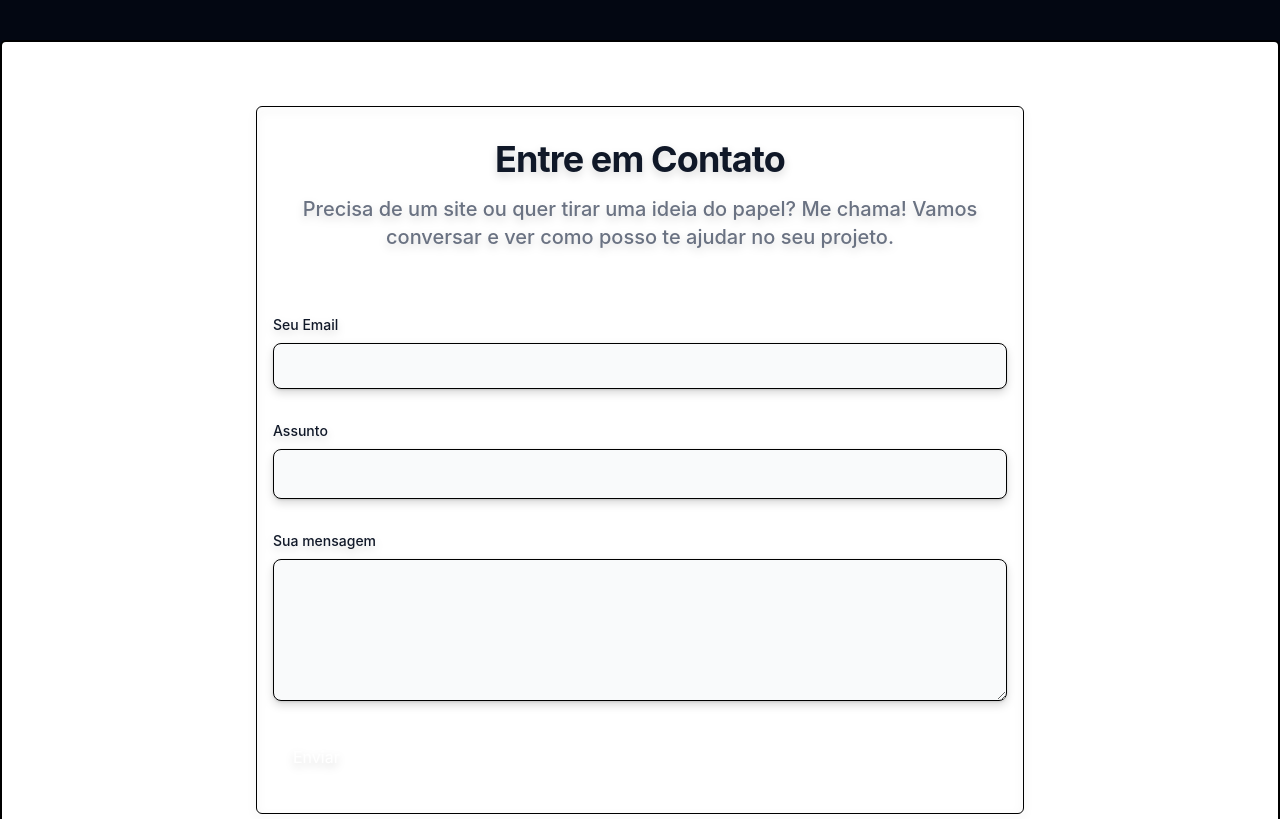
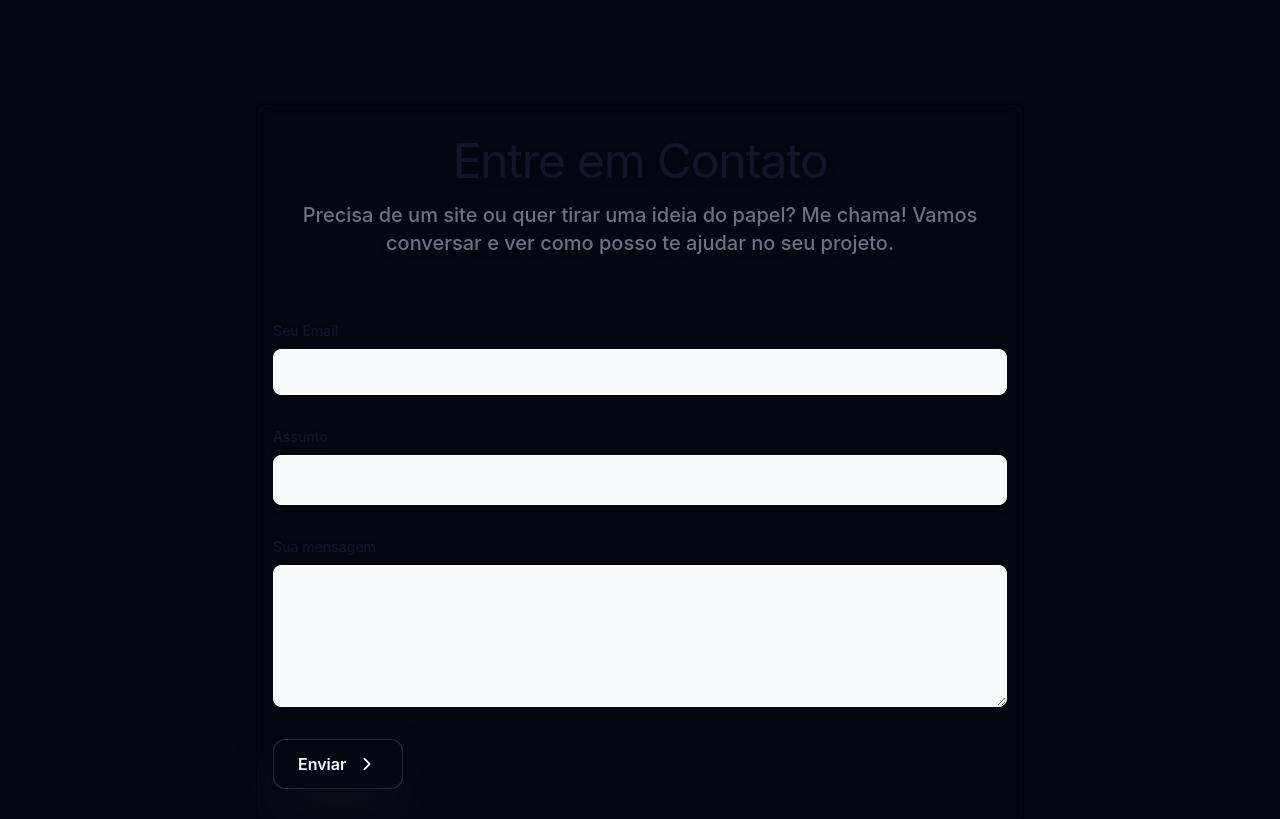
Before and after one commit to ssergiofeitosa/Portfolio, a React (Vite) app: page / in a window 1280 px wide. Shown: the part 1620-2439 px from the top of the page. Built offline with nearby package versions, Linux system fonts and the light colour scheme.

Commit message:
fix:changed styling on form etc

```diff
--- a/package.json
+++ b/package.json
@@ -14,7 +14,7 @@
     "@headlessui/react": "^2.2.0",
     "@tailwindcss/cli": "^4.0.6",
     "@tailwindcss/vite": "^4.0.3",
-    "framer-motion": "^12.4.0",
+    "framer-motion": "^12.4.3",
     "lucide-react": "^0.474.0",
     "phosphor-react": "^1.4.1",
     "react": "^18.3.1",
--- a/src/App.tsx
+++ b/src/App.tsx
@@ -4,17 +4,19 @@ import Hero from "./components/Hero";
 import Skills from "./components/Skills";
 import Contact from "./components/Contact";
 import Footer from "./components/Footer";
-
 function App() {
   return (
     <>
-      <div className=" flex flex-col bg-gray-950 items-center scroll-smooth font-primary ">
+
+
+        <div className=" bg-gray-950 flex flex-col items-center scroll-smooth font-primary ">
           <Header />
           <Hero></Hero>
           <Skills></Skills>
           <Contact></Contact>
           <Footer></Footer>
         </div>
+
     </>
   );
 }
--- /dev/null
+++ b/src/components/Button.tsx
@@ -0,0 +1,43 @@
+
+// type ButtonProps = {
+//   text: string;
+//   onClick?: () => void;
+// };
+// { text, onClick }  props
+// : React.FC<ButtonProps>
+const GradientButton = () => {
+  return (
+
+      <div className="relative group">
+        <button
+        //   onClick={onClick}
+          className="  relative inline-block p-px font-semibold leading-6 text-white bg-gray-800 shadow-2xl cursor-pointer rounded-xl shadow-zinc-900 transition-transform duration-300 ease-in-out hover:scale-105 active:scale-95"
+        >
+          <span className="absolute inset-0 rounded-xl bg-gradient-to-r from-amber-400 via-red-500 to-cyan-600 p-[2px] opacity-0 transition-opacity duration-500 group-hover:opacity-100"></span>
+          <span className="relative z-10 block px-6 py-3 rounded-xl bg-gray-950">
+            <div className="relative z-10 flex items-center space-x-2">
+              <span className="transition-all duration-500 group-hover:translate-x-1">
+                {/* {text} */}Enviar
+              </span>
+              <svg
+                className="w-6 h-6 transition-transform duration-500 group-hover:translate-x-1"
+                aria-hidden="true"
+                fill="currentColor"
+                viewBox="0 0 20 20"
+                xmlns="http://www.w3.org/2000/svg"
+              >
+                <path
+                  clipRule="evenodd"
+                  d="M8.22 5.22a.75.75 0 0 1 1.06 0l4.25 4.25a.75.75 0 0 1 0 1.06l-4.25 4.25a.75.75 0 0 1-1.06-1.06L11.94 10 8.22 6.28a.75.75 0 0 1 0-1.06Z"
+                  fillRule="evenodd"
+                ></path>
+              </svg>
+            </div>
+          </span>
+        </button>
+      </div>
+
+  );
+};
+
+export default GradientButton;
--- a/src/components/Contact.tsx
+++ b/src/components/Contact.tsx
@@ -1,11 +1,13 @@
+import Button from "../components/Button.tsx";
+
 const Contact = () => {
   return (
     <section
       id="contact"
-      className="bg-white dark:bg-gray-950 rounded-md border-2 min-h-[97%] py-16 w-full flex items-center justify-center mt-[60px] "
+      className=" min-h-[97%] py-16 w-full flex items-center justify-center mt-[60px] "
     >
       <div className="w-full max-w-screen-md px-4 py-8 border-1 rounded-md drop-shadow-lg">
-        <h2 className="mb-4 text-4xl tracking-tight font-bold text-center text-gray-900 dark:text-white">
+        <h2 className="mb-4 text-5xl tracking-tight font-normal  text-center text-gray-900 dark:text-white">
           Entre em Contato
         </h2>
         <p className=" mb-8 lg:mb-16 font-medium text-center text-gray-500 dark:text-slate-100 sm:text-xl">
@@ -14,40 +16,45 @@ const Contact = () => {
         </p>
         <form className="space-y-8">
           <div>
-            <label className="block mb-2 text-sm font-medium text-gray-900 dark:text-gray-300">
+            <label className="block mb-2 text-sm font-medium text-gray-900 dark:text-gray-50 ">
               Seu Email
             </label>
             <input
               type="email"
-              className="block w-full p-2.5 rounded-lg border shadow-sm bg-gray-50 dark:bg-gray-700"
+              className=" block w-full p-2.5 rounded-lg  shadow-sm bg-gray-50 dark:bg-gray-900 focus:ring-2 focus:ring-amber-400 focus:border-2 text-white placeholder:text-gray-50 border-1 border-white"
+              placeholder="Informe seu Email"
               required
             />
           </div>
           <div>
-            <label className="block mb-2 text-sm font-medium text-gray-900 dark:text-gray-300">
+            <label className="block mb-2 text-sm font-medium text-gray-900 dark:text-gray-50">
               Assunto
             </label>
             <input
               type="text"
-              className="block w-full p-3 rounded-lg border shadow-sm bg-gray-50 dark:bg-gray-700"
+              className=" block w-full p-3 rounded-lg  shadow-sm bg-gray-50 dark:bg-gray-900 focus:ring-2 focus:ring-amber-400 focus:border-2 text-white placeholder:text-gray-50 border-1 border-white"
               required
+              placeholder="Informe o assunto"
             />
           </div>
           <div>
-            <label className="block mb-2 text-sm font-medium text-gray-900 dark:text-gray-400">
+            <label className="block mb-2 text-sm font-medium text-gray-900 dark:text-gray-50">
               Sua mensagem
             </label>
             <textarea
               rows={5}
-              className="block w-full p-2.5 rounded-lg border shadow-sm bg-gray-50 dark:bg-gray-700"
+              className="  block w-full p-2.5 rounded-lg  shadow-sm bg-gray-50 dark:bg-gray-900 focus:ring-2 focus:ring-amber-400 focus:border-2 text-white placeholder:text-gray-50 border-1 border-white"
+              placeholder="Digite sua mensagem..."
             ></textarea>
           </div>
-          <button
+
+          <Button></Button>
+          {/* <button
             type="submit"
             className="py-3 px-5 text-white rounded-lg bg-primary-700 hover:bg-primary-800"
           >
             Enviar
-          </button>
+          </button> */}
         </form>
       </div>
     </section>
--- a/src/components/Header.tsx
+++ b/src/components/Header.tsx
@@ -23,8 +23,8 @@ const Header = () => {
               e.preventDefault();
               scrollToSection(item.href);
             }}
-            whileHover={{ scale: 1.1 }} // Efeito ao passar o mouse
-            whileTap={{ scale: 0.9 }} // Efeito ao clicar
+            whileHover={{ scale: 1.1 }} // efeito ao passar o mouse
+            whileTap={{ scale: 0.9 }} // eefeito ao clicar
             className="relative text-xl font-light mx-[12px] text-gray-300 hover:text-gray-200 transition-all after:content-[''] after:w-0 after:h-[2px] after:bg-white after:absolute after:bottom-[-2px] after:left-0 hover:after:w-full after:transition-all after:duration-300"
           >
             {item.name}
--- a/src/components/Hero.tsx
+++ b/src/components/Hero.tsx
@@ -18,14 +18,20 @@ const Hero = () => {
         <h1 className="text-5xl font-serif font-bold ">Sérgio Feitosa</h1>
         <h2 className="text-3xl font-normal">Desenvolvedor Front-End</h2>
         <p className="text-2xl px-4 text-center font-thin">
-          Graduando em <span className="italic text-gray-300 font-medium">Engenharia de Computação</span> na Universidade Federal do Vale
-          do São Francisco
+          Graduando em{" "}
+          <span className="italic text-gray-300 font-medium">
+            Engenharia de Computação
+          </span>{" "}
+          na Universidade Federal do Vale do São Francisco
         </p>
         <div className="flex">
-          <a href="https://github.com/ssergiofeitosa">
+          <a href="https://github.com/ssergiofeitosa" target="_blank">
             <GithubLogo size={36} />
           </a>
-          <a href="https://www.linkedin.com/in/francisco-sérgio-feitosa-lima-segundo-874118210/">
+          <a
+            href="https://www.linkedin.com/in/francisco-sérgio-feitosa-lima-segundo-874118210/"
+            target="_blank"
+          >
             <LinkedinLogo size={32} />
           </a>
         </div>
--- a/src/components/Skills.tsx
+++ b/src/components/Skills.tsx
@@ -24,7 +24,7 @@ const Skills = () => {
       id="projects"
     >
       <div className="container mx-auto text-center">
-        <h2 className="text-white text-5xl font-bold mb-8">
+        <h2 className="text-white text-5xl font-normal mb-8">
           Projetos Pessoais
         </h2>
         <div className="grid grid-cols-1 sm:grid-cols-2 md:grid-cols-3 lg:grid-cols-4 gap-8">
```
Also changed, not shown: 1 other file (tests, documents, lock files or other folders). Lines whose indentation alone changed are shown as unchanged.
